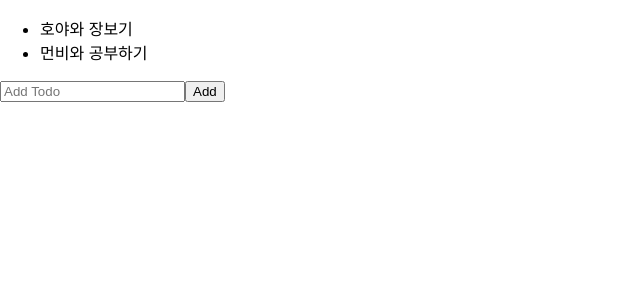
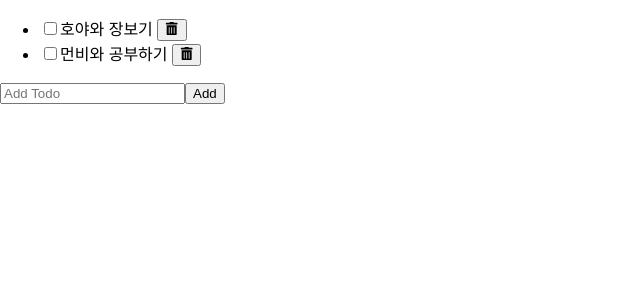
Before and after one commit to eunbi-kang/todo, a React (Create React App) app: page / in a window 1280 px wide. Shown: the top 300 px of the page, without its empty margins (0-640 px from the left). Built offline with nearby package versions, Linux system fonts and the light colour scheme.

Commit message:
To-do list 체크박스 추가 및 삭제하기 기능추가

```diff
--- a/package.json
+++ b/package.json
@@ -10,6 +10,7 @@
     "gh-pages": "^6.1.1",
     "react": "^18.2.0",
     "react-dom": "^18.2.0",
+    "react-icons": "^5.0.1",
     "react-scripts": "5.0.1",
     "uuid": "^9.0.1",
     "web-vitals": "^2.1.0"
--- a/src/components/AddTodo/AddTodo.jsx
+++ b/src/components/AddTodo/AddTodo.jsx
@@ -1,5 +1,5 @@
 import React, { useState } from "react";
-import { v as uuidv4 } from "uuid";
+import { v4 as uuidv4 } from "uuid";
 
 export default function AddTodo({ onAdd }) {
   const [text, setText] = useState("");
--- /dev/null
+++ b/src/components/Todo/Todo.jsx
@@ -0,0 +1,25 @@
+import React from "react";
+import { FaTrashAlt } from "react-icons/fa";
+
+export default function Todo({ todo, onUpdate, onDelete }) {
+  const { text, status } = todo;
+  const handleChange = (e) => {
+    const status = e.target.checked ? "completed" : "active";
+    onUpdate({ ...todo, status });
+  };
+  const handleDelete = () => onDelete(todo);
+  return (
+    <li>
+      <input
+        type="checkbox"
+        id="checkbox"
+        checked={status === "completed"}
+        onChange={handleChange}
+      />
+      <label htmlFor="checkbox">{text}</label>&nbsp;
+      <button onClick={handleDelete}>
+        <FaTrashAlt />
+      </button>
+    </li>
+  );
+}
--- a/src/components/TodoList/TodoList.jsx
+++ b/src/components/TodoList/TodoList.jsx
@@ -1,19 +1,28 @@
 import React, { useState } from "react";
-import AddTodo from '../AddTodo/AddTodo';
+import AddTodo from "../AddTodo/AddTodo";
+import Todo from "../Todo/Todo";
 
 export default function TodoList() {
   const [todos, setTodos] = useState([
     { id: "123", text: "호야와 장보기", status: "active" },
     { id: "124", text: "먼비와 공부하기", status: "active" },
   ]);
+  //todos를 풀어서 새로 추가 된 것만 업데이트 해 줌
   const handleAdd = (todo) => setTodos([...todos, todo]);
-  console.log(todos);
-  console.log(todos.length);
+  // 업데이트 하고자 하는 것만 업데이트 하는 걸로 바꿔주고 기존의 아이템을 그대로 유지하면서 새로운 배열을 만듦
+  const handleUpdate = (updated) => setTodos(todos.map(t => t.id === updated.id ? updated : t));
+  // 아이디가 삭제하고자 하는 아이디가 아닌 것들만 모아서 setTodos 배열에 모아줌
+  const handleDelete = (deleted) => setTodos(todos.filter(t=> t.id !== deleted.id));
   return (
     <section>
       <ul>
         {todos.map((item) => (
-          <li key={item.id}>{item.text}</li>
+          <Todo
+            key={item.id}
+            todo={item}
+            onUpdate={handleUpdate}
+            onDelete={handleDelete}
+          />
         ))}
       </ul>
       <AddTodo onAdd={handleAdd} />
```
Also changed, not shown: 1 other file (tests, documents, lock files or other folders).
